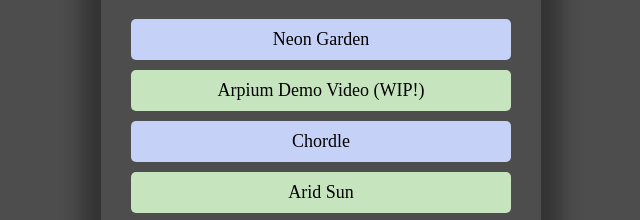
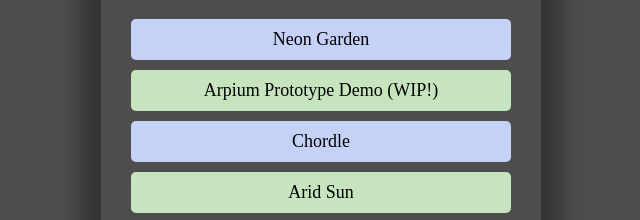
Before and after one commit to Bottle-Water/website, a plain HTML site: page index.html in a window 1280 px wide. Shown: the part 729-949 px from the top of the page, 319-959 px from the left. Drawn offline with nearby package versions, Linux system fonts and the light colour scheme; a web font is replaced by a local one.

Commit message:
Update Arpium demo link in index.html

```diff
--- a/index.html
+++ b/index.html
@@ -51,7 +51,7 @@
 				<div class="button" id="green" onclick="window.open('https://bottle-water.github.io/BreakPetSite/', '_blank')">Break Pet</div>
 				<h4>Games</h4>
 				<div class="button" id="purple" onclick="window.open('https://bottle-water.github.io/NeonGarden/', '_blank')">Neon Garden</div>
-				<div class="button" id="green" onclick="window.open('https://youtu.be/GR8XCO-6Oco', '_blank')">Arpium Demo Video (WIP!)</div>
+				<div class="button" id="green" onclick="window.open('https://simplepiess.itch.io/arpium', '_blank')">Arpium Prototype Demo (WIP!)</div>
 				<div class="button" id="purple" onclick="window.open('https://bottle-water.github.io/chordle/', '_blank')">Chordle</div>
 				<div class="button" id="green" onclick="window.open('https://irivium.itch.io/arid-sun', '_blank')">Arid Sun</div>
 				<div class="button" id="purple" onclick="window.open('https://irivium.itch.io/ludum-arca', '_blank')">Ludum Arca</div>
```
